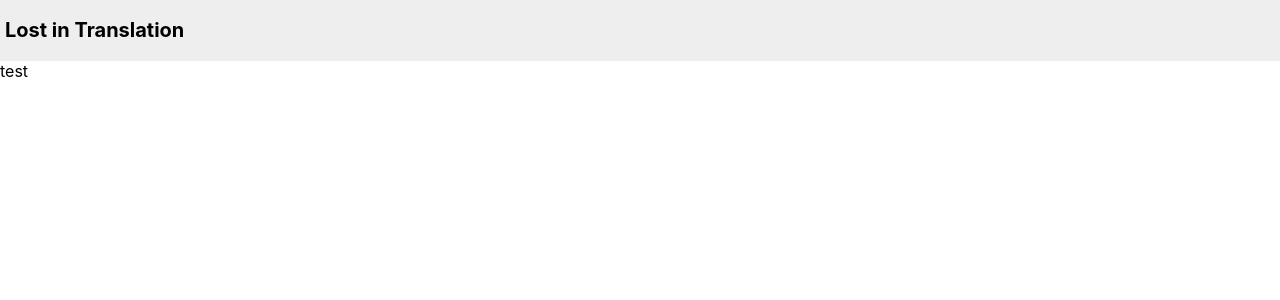
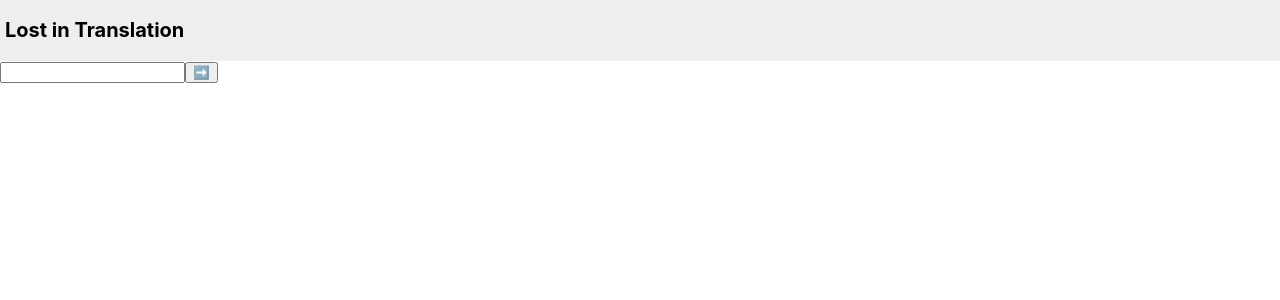
Before and after one commit to silje-denise/assignment2, a React (Create React App) app in the folder lost-in-translation/: page / in a window 1280 px wide. Shown: the top 300 px of the page. Built offline with nearby package versions, Linux system fonts and the light colour scheme.

Commit message:
fix: added basic components on login page

```diff
--- a/lost-in-translation/src/pages/Login.jsx
+++ b/lost-in-translation/src/pages/Login.jsx
@@ -1,10 +1,34 @@
+import { useState } from "react";
 import Header from "../components/Header";
 
 const Login = () => {
+    /*
+        TODO:
+            - Connect to API
+            - Add a CreateUser function
+            - Add a GetUser function
+            - Redirect user to /translation page after being logged in
+    */
+
+    const [username, setUsername ] = useState("");
+
+    const handleOnclick = () => {
+        alert(username);
+    }
+    const handleChange = (event) => {
+        setUsername(event.target.value);
+    }
+
+
     return(
         <div>
-            <Header></Header>
-            <main>test</main>
+            <Header/>
+            <main>
+                <div>
+                    <input type="text" onChange={handleChange}/>
+                    <button onClick={handleOnclick}>➡️</button>
+                </div>
+            </main>
         </div>
     );
 }
```
